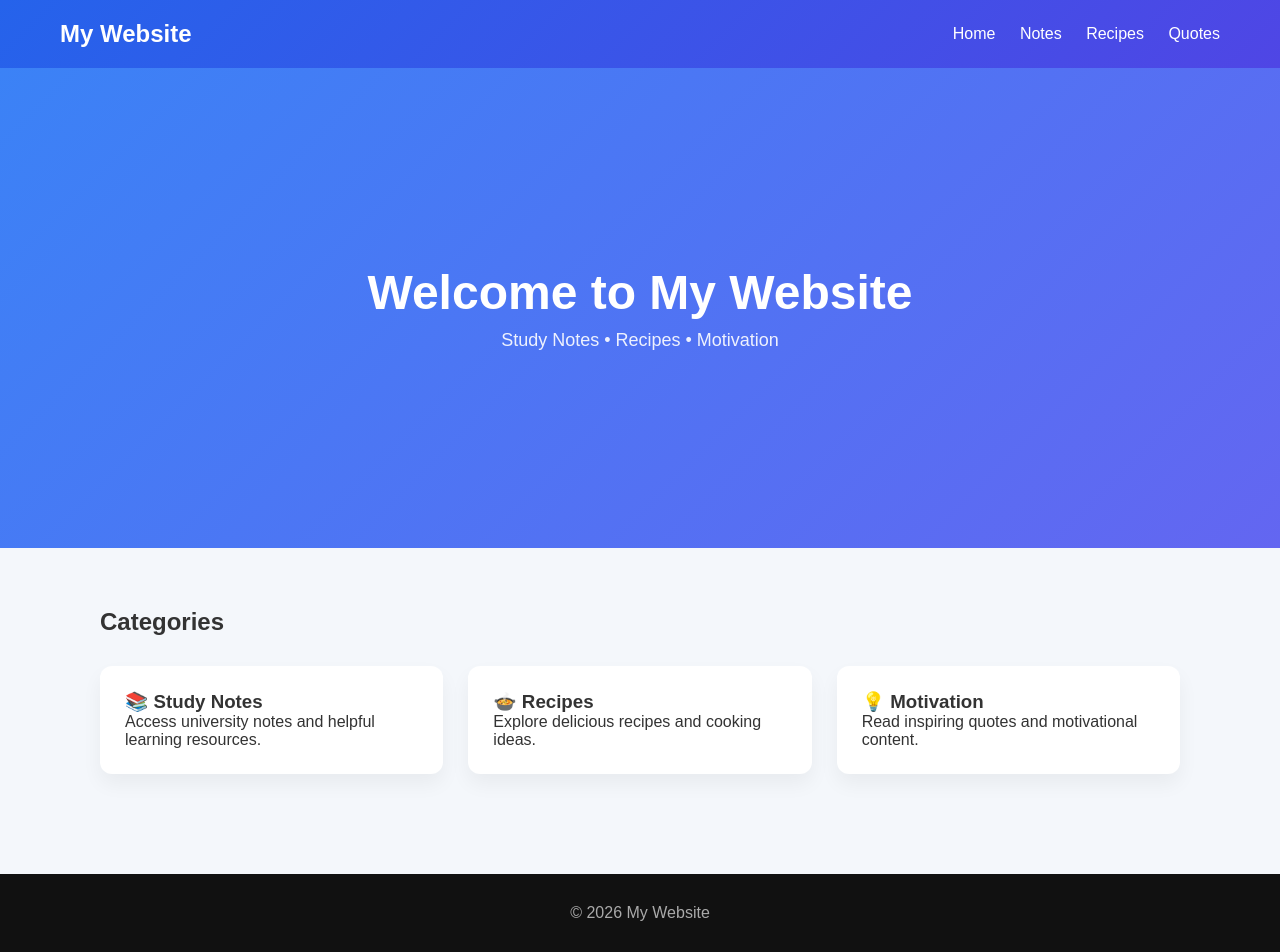
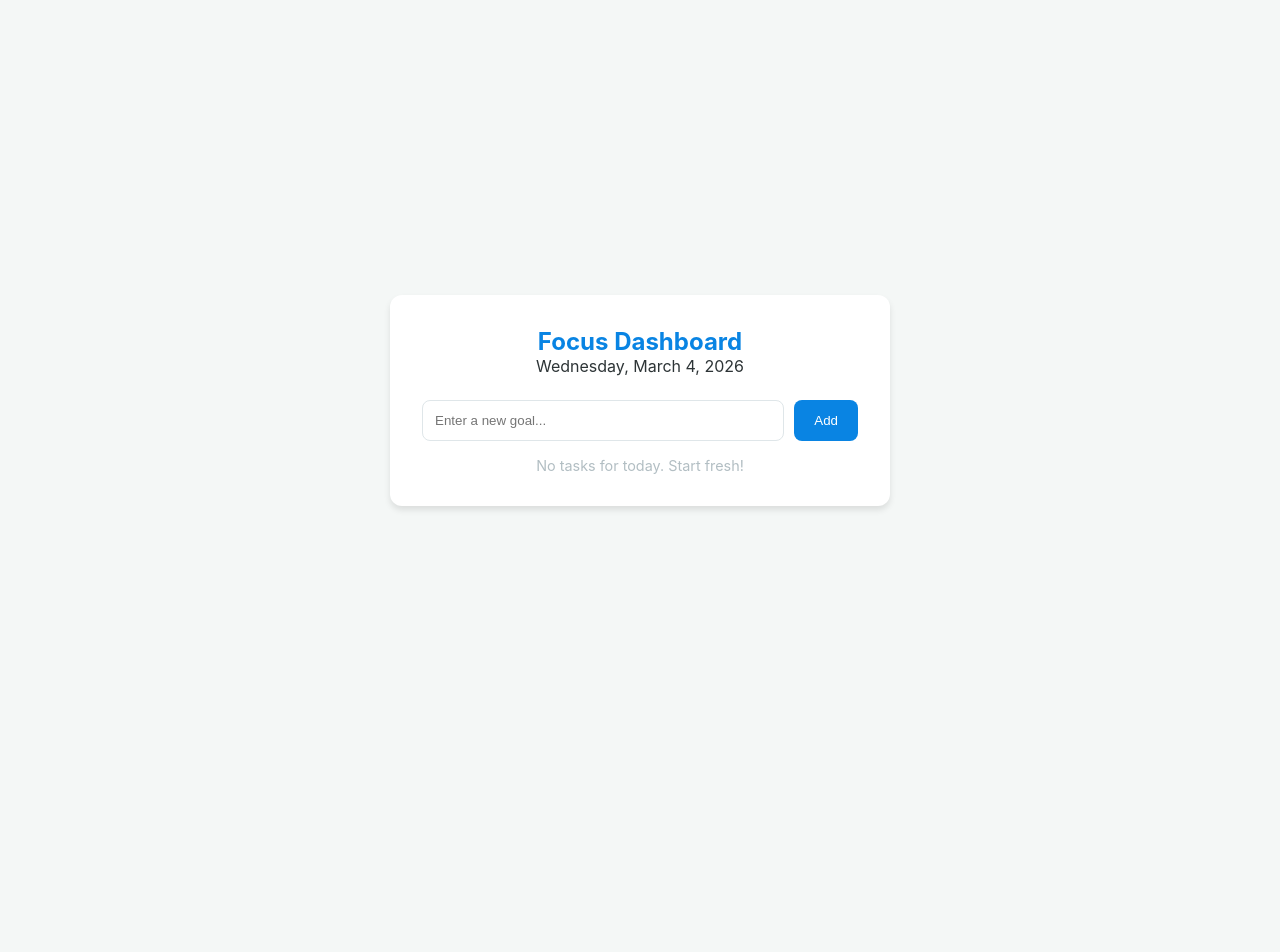
Before and after one commit to Room590/Orion-AI, a plain HTML site: page index.html in a window 1280 px wide. After the commit the page ends 800 px from the top, so only its background shows below. Drawn offline with Linux system fonts and the light colour scheme.

Commit message:
Refactor HTML structure and styles for clarity

```diff
--- a/index.html
+++ b/index.html
@@ -3,146 +3,181 @@
 <head>
     <meta charset="UTF-8">
     <meta name="viewport" content="width=device-width, initial-scale=1.0">
-<title>Modern Website</title>
-
+    <title>Modern Vanilla Workspace</title>
     <style>
-*{
-margin:0;
-padding:0;
-box-sizing:border-box;
-font-family:Arial, sans-serif;
+        /* --- CSS VARIABLES & RESET --- */
+        :root {
+            --bg-color: #f4f7f6;
+            --card-bg: #ffffff;
+            --text-main: #2d3436;
+            --accent: #0984e3;
+            --border-radius: 12px;
+            --shadow: 0 4px 6px rgba(0,0,0,0.1);
         }
 
-body{
-background:#f4f7fb;
-color:#333;
+        * {
+            box-sizing: border-box;
+            margin: 0;
+            padding: 0;
         }
 
-header{
-background:linear-gradient(135deg,#2563eb,#4f46e5);
-color:white;
-padding:20px 60px;
-display:flex;
-justify-content:space-between;
-align-items:center;
+        body {
+            font-family: -apple-system, BlinkMacSystemFont, "Segoe UI", Roboto, sans-serif;
+            background-color: var(--bg-color);
+            color: var(--text-main);
+            display: flex;
+            justify-content: center;
+            align-items: center;
+            min-height: 100vh;
+            padding: 20px;
         }
 
-nav a{
-color:white;
-text-decoration:none;
-margin-left:20px;
-font-weight:500;
+        /* --- LAYOUT --- */
+        .container {
+            width: 100%;
+            max-width: 500px;
+            background: var(--card-bg);
+            padding: 2rem;
+            border-radius: var(--border-radius);
+            box-shadow: var(--shadow);
         }
 
-.hero{
-height:60vh;
-display:flex;
-justify-content:center;
-align-items:center;
-flex-direction:column;
-text-align:center;
-background:linear-gradient(135deg,#3b82f6,#6366f1);
-color:white;
+        header {
+            margin-bottom: 1.5rem;
+            text-align: center;
         }
 
-.hero h1{
-font-size:48px;
-margin-bottom:10px;
+        h1 {
+            font-size: 1.5rem;
+            color: var(--accent);
         }
 
-.hero p{
-font-size:18px;
-opacity:0.9;
+        /* --- INTERACTIVE ELEMENTS --- */
+        .input-group {
+            display: flex;
+            gap: 10px;
+            margin-bottom: 1rem;
         }
 
-.container{
-padding:60px;
-max-width:1200px;
-margin:auto;
+        input[type="text"] {
+            flex: 1;
+            padding: 12px;
+            border: 1px solid #dfe6e9;
+            border-radius: 8px;
+            outline: none;
         }
 
-.cards{
-display:grid;
-grid-template-columns:repeat(auto-fit,minmax(250px,1fr));
-gap:25px;
-margin-top:30px;
+        button {
+            padding: 10px 20px;
+            background-color: var(--accent);
+            color: white;
+            border: none;
+            border-radius: 8px;
+            cursor: pointer;
+            transition: opacity 0.2s;
         }
 
-.card{
-background:white;
-padding:25px;
-border-radius:12px;
-box-shadow:0 10px 20px rgba(0,0,0,0.05);
-transition:0.3s;
+        button:hover {
+            opacity: 0.9;
         }
 
-.card:hover{
-transform:translateY(-5px);
+        ul {
+            list-style: none;
         }
 
-footer{
-text-align:center;
-padding:30px;
-margin-top:40px;
-background:#111;
-color:#aaa;
+        li {
+            background: #f9f9f9;
+            margin-bottom: 8px;
+            padding: 12px;
+            border-radius: 6px;
+            display: flex;
+            justify-content: space-between;
+            align-items: center;
+            animation: fadeIn 0.3s ease;
+        }
+
+        @keyframes fadeIn {
+            from { opacity: 0; transform: translateY(10px); }
+            to { opacity: 1; transform: translateY(0); }
+        }
+
+        .empty-state {
+            text-align: center;
+            color: #b2bec3;
+            font-size: 0.9rem;
         }
     </style>
 </head>
-
 <body>
 
+    <div class="container">
         <header>
-<h2>My Website</h2>
-<nav>
-<a href="#">Home</a>
-<a href="#">Notes</a>
-<a href="#">Recipes</a>
-<a href="#">Quotes</a>
-</nav>
+            <h1>Focus Dashboard</h1>
+            <p id="date-display"></p>
         </header>
 
-<section class="hero">
-<h1>Welcome to My Website</h1>
-<p>Study Notes • Recipes • Motivation</p>
-</section>
-
-<section class="container">
-<h2>Categories</h2>
-
-<div class="cards">
-
-<div class="card">
-<h3>📚 Study Notes</h3>
-<p>Access university notes and helpful learning resources.</p>
+        <div class="input-group">
+            <input type="text" id="taskInput" placeholder="Enter a new goal...">
+            <button id="addBtn">Add</button>
         </div>
 
-<div class="card">
-<h3>🍲 Recipes</h3>
-<p>Explore delicious recipes and cooking ideas.</p>
+        <ul id="taskList">
+            </ul>
+
+        <div id="emptyMsg" class="empty-state">No tasks for today. Start fresh!</div>
     </div>
 
-<div class="card">
-<h3>💡 Motivation</h3>
-<p>Read inspiring quotes and motivational content.</p>
-</div>
+    <script>
+        // 1. Data & State
+        const taskInput = document.getElementById('taskInput');
+        const addBtn = document.getElementById('addBtn');
+        const taskList = document.getElementById('taskList');
+        const emptyMsg = document.getElementById('emptyMsg');
+        const dateDisplay = document.getElementById('date-display');
 
-</div>
-</section>
+        // 2. Set the current date
+        const options = { weekday: 'long', year: 'numeric', month: 'long', day: 'numeric' };
+        dateDisplay.innerText = new Date().toLocaleDateString(undefined, options);
 
-<footer>
-<p>© 2026 My Website</p>
-</footer>
+        // 3. Logic Functions
+        function addTask() {
+            const text = taskInput.value.trim();
 
-<script>
-console.log("Website loaded successfully");
+            if (text !== "") {
+                // Hide empty message
+                emptyMsg.style.display = 'none';
 
-document.querySelectorAll(".card").forEach(card=>{
-card.addEventListener("click",()=>{
-alert("Card clicked!");
+                // Create Element
+                const li = document.createElement('li');
+                li.innerHTML = `
+                    <span>${text}</span>
+                    <button style="background: #ff7675; padding: 5px 10px; font-size: 12px;" onclick="removeTask(this)">Delete</button>
+                `;
+
+                taskList.appendChild(li);
+                taskInput.value = "";
+                taskInput.focus();
+            }
+        }
+
+        function removeTask(btn) {
+            btn.parentElement.remove();
+            if (taskList.children.length === 0) {
+                emptyMsg.style.display = 'block';
+            }
+        }
+
+        // 4. Event Listeners
+        addBtn.addEventListener('click', addTask);
+
+        taskInput.addEventListener('keypress', (e) => {
+            if (e.key === 'Enter') {
+                addTask();
+            }
         });
-});
+
+        // Log to confirm script execution
+        console.log("App initialized successfully. No imports detected.");
     </script>
-
 </body>
 </html>
```
Lines whose indentation alone changed are shown as unchanged.
